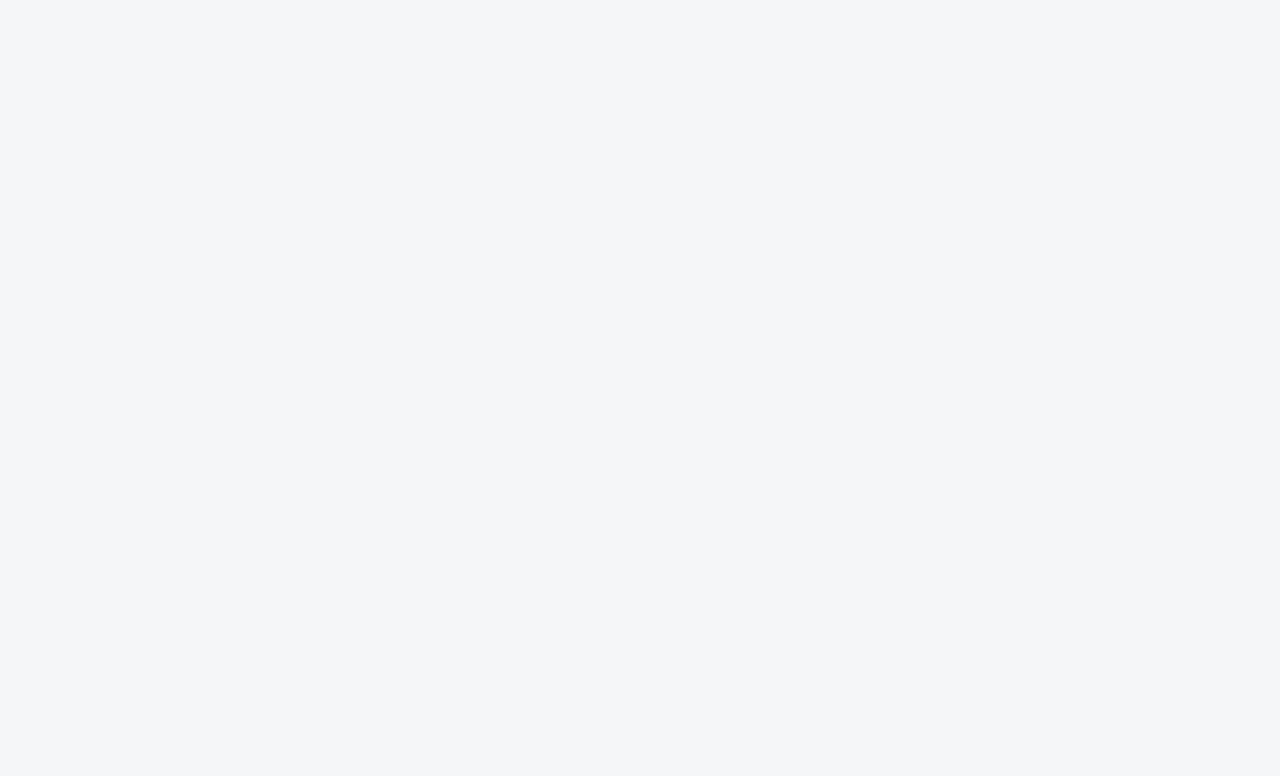
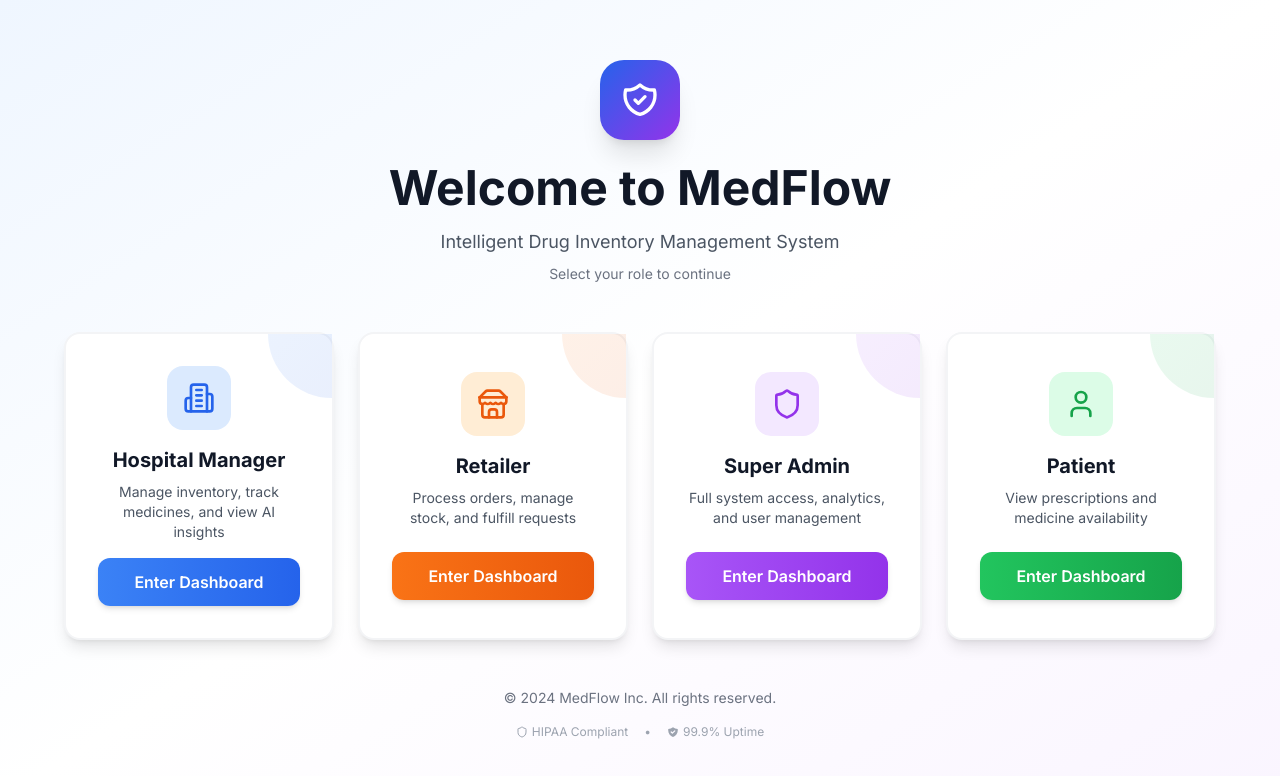
Before and after one commit to orbaps/MedFlow-, a React (Vite) app: page /select-role in a window 1280 px wide. Before the commit this address had no page. Shown: the top 776 px of the page. Built offline with nearby package versions, Linux system fonts and the light colour scheme.

Commit message:
Replace login with role selection: Hospital, Retailer, Super Admin, Patient

```diff
--- a/src/App.tsx
+++ b/src/App.tsx
@@ -4,29 +4,51 @@ import { RootState } from './store';
 import { Layout } from './components/layout/Layout';
 import { HospitalDashboard } from './features/hospital/HospitalDashboard';
 import { RetailerDashboard } from './features/retailer/RetailerDashboard';
-import LoginPage from './features/auth/LoginPage';
+import RoleSelectionPage from './features/auth/RoleSelectionPage';
 
 function App() {
     const { currentRole } = useSelector((state: RootState) => state.role);
-    const { isAuthenticated } = useSelector((state: RootState) => state.auth);
+
+    // Render dashboard based on selected role
+    const renderDashboard = () => {
+        switch (currentRole) {
+            case 'hospital':
+                return <HospitalDashboard />;
+            case 'retailer':
+                return <RetailerDashboard />;
+            case 'superadmin':
+                // TODO: Create SuperAdmin dashboard
+                return <div className="p-8"><h1 className="text-2xl font-bold">Super Admin Dashboard (Coming Soon)</h1></div>;
+            case 'patient':
+                // TODO: Create Patient dashboard
+                return <div className="p-8"><h1 className="text-2xl font-bold">Patient Dashboard (Coming Soon)</h1></div>;
+            default:
+                return <Navigate to="/select-role" />;
+        }
+    };
 
     return (
         <Router>
             <Routes>
-                <Route path="/login" element={!isAuthenticated ? <LoginPage /> : <Navigate to="/" />} />
+                {/* Role Selection Page */}
+                <Route path="/select-role" element={<RoleSelectionPage />} />
 
+                {/* Main Dashboard */}
                 <Route
                     path="/"
                     element={
-                        isAuthenticated ? (
+                        currentRole ? (
                             <Layout>
-                                {currentRole === 'hospital' ? <HospitalDashboard /> : <RetailerDashboard />}
+                                {renderDashboard()}
                             </Layout>
                         ) : (
-                            <Navigate to="/login" />
+                            <Navigate to="/select-role" />
                         )
                     }
                 />
+
+                {/* Redirect any unknown routes to role selection */}
+                <Route path="*" element={<Navigate to="/select-role" />} />
             </Routes>
         </Router>
     );
--- /dev/null
+++ b/src/features/auth/RoleSelectionPage.tsx
@@ -0,0 +1,147 @@
+import React from 'react';
+import { useNavigate } from 'react-router-dom';
+import { useDispatch } from 'react-redux';
+import { setRole } from '../../store/index';
+import { Building2, Store, Shield, User } from 'lucide-react';
+
+const RoleSelectionPage: React.FC = () => {
+    const navigate = useNavigate();
+    const dispatch = useDispatch();
+
+    const roles = [
+        {
+            id: 'hospital',
+            title: 'Hospital Manager',
+            description: 'Manage inventory, track medicines, and view AI insights',
+            icon: Building2,
+            color: 'from-blue-500 to-blue-600',
+            hoverColor: 'hover:from-blue-600 hover:to-blue-700',
+            iconBg: 'bg-blue-100',
+            iconColor: 'text-blue-600',
+        },
+        {
+            id: 'retailer',
+            title: 'Retailer',
+            description: 'Process orders, manage stock, and fulfill requests',
+            icon: Store,
+            color: 'from-orange-500 to-orange-600',
+            hoverColor: 'hover:from-orange-600 hover:to-orange-700',
+            iconBg: 'bg-orange-100',
+            iconColor: 'text-orange-600',
+        },
+        {
+            id: 'superadmin',
+            title: 'Super Admin',
+            description: 'Full system access, analytics, and user management',
+            icon: Shield,
+            color: 'from-purple-500 to-purple-600',
+            hoverColor: 'hover:from-purple-600 hover:to-purple-700',
+            iconBg: 'bg-purple-100',
+            iconColor: 'text-purple-600',
+        },
+        {
+            id: 'patient',
+            title: 'Patient',
+            description: 'View prescriptions and medicine availability',
+            icon: User,
+            color: 'from-green-500 to-green-600',
+            hoverColor: 'hover:from-green-600 hover:to-green-700',
+            iconBg: 'bg-green-100',
+            iconColor: 'text-green-600',
+        },
+    ];
+
+    const handleRoleSelect = (roleId: string) => {
+        dispatch(setRole(roleId as any));
+        navigate('/');
+    };
+
+    return (
+        <div className="min-h-screen flex items-center justify-center bg-gradient-to-br from-blue-50 via-white to-purple-50 px-4 py-12">
+            <div className="max-w-6xl w-full">
+                {/* Header */}
+                <div className="text-center mb-12">
+                    <div className="inline-flex items-center justify-center w-20 h-20 bg-gradient-to-br from-blue-600 to-purple-600 rounded-3xl mb-6 shadow-xl">
+                        <svg className="w-10 h-10 text-white" fill="none" stroke="currentColor" viewBox="0 0 24 24">
+                            <path strokeLinecap="round" strokeLinejoin="round" strokeWidth={2} d="M9 12l2 2 4-4m5.618-4.016A11.955 11.955 0 0112 2.944a11.955 11.955 0 01-8.618 3.04A12.02 12.02 0 003 9c0 5.591 3.824 10.29 9 11.622 5.176-1.332 9-6.03 9-11.622 0-1.042-.133-2.052-.382-3.016z" />
+                        </svg>
+                    </div>
+                    <h1 className="text-4xl md:text-5xl font-bold text-gray-900 mb-4">
+                        Welcome to MedFlow
+                    </h1>
+                    <p className="text-lg text-gray-600 max-w-2xl mx-auto">
+                        Intelligent Drug Inventory Management System
+                    </p>
+                    <p className="text-sm text-gray-500 mt-2">
+                        Select your role to continue
+                    </p>
+                </div>
+
+                {/* Role Cards */}
+                <div className="grid grid-cols-1 md:grid-cols-2 lg:grid-cols-4 gap-6">
+                    {roles.map((role) => {
+                        const Icon = role.icon;
+                        return (
+                            <button
+                                key={role.id}
+                                onClick={() => handleRoleSelect(role.id)}
+                                className="group relative bg-white rounded-2xl p-8 shadow-lg hover:shadow-2xl transition-all duration-300 transform hover:-translate-y-2 border-2 border-gray-100 hover:border-transparent"
+                            >
+                                {/* Gradient overlay on hover */}
+                                <div className={`absolute inset-0 bg-gradient-to-br ${role.color} opacity-0 group-hover:opacity-5 rounded-2xl transition-opacity duration-300`}></div>
+
+                                {/* Content */}
+                                <div className="relative z-10 flex flex-col items-center text-center">
+                                    {/* Icon */}
+                                    <div className={`${role.iconBg} p-4 rounded-2xl mb-4 group-hover:scale-110 transition-transform duration-300`}>
+                                        <Icon className={`w-8 h-8 ${role.iconColor}`} />
+                                    </div>
+
+                                    {/* Title */}
+                                    <h3 className="text-xl font-bold text-gray-900 mb-2">
+                                        {role.title}
+                                    </h3>
+
+                                    {/* Description */}
+                                    <p className="text-sm text-gray-600 mb-4 min-h-[3rem]">
+                                        {role.description}
+                                    </p>
+
+                                    {/* Button */}
+                                    <div className={`w-full py-3 px-4 bg-gradient-to-r ${role.color} ${role.hoverColor} text-white font-semibold rounded-xl transition-all duration-300 shadow-md group-hover:shadow-lg`}>
+                                        Enter Dashboard
+                                    </div>
+                                </div>
+
+                                {/* Decorative corner */}
+                                <div className={`absolute top-0 right-0 w-16 h-16 bg-gradient-to-br ${role.color} opacity-10 rounded-bl-full rounded-tr-2xl`}></div>
+                            </button>
+                        );
+                    })}
+                </div>
+
+                {/* Footer */}
+                <div className="mt-12 text-center">
+                    <p className="text-sm text-gray-500">
+                        © 2024 MedFlow Inc. All rights reserved.
+                    </p>
+                    <div className="flex items-center justify-center gap-4 mt-4 text-xs text-gray-400">
+                        <span className="flex items-center gap-1">
+                            <Shield className="w-3 h-3" />
+                            HIPAA Compliant
+                        </span>
+                        <span>•</span>
+                        <span className="flex items-center gap-1">
+                            <svg className="w-3 h-3" fill="currentColor" viewBox="0 0 20 20">
+                                <path fillRule="evenodd" d="M2.166 4.999A11.954 11.954 0 0010 1.944 11.954 11.954 0 0017.834 5c.11.65.166 1.32.166 2.001 0 5.225-3.34 9.67-8 11.317C5.34 16.67 2 12.225 2 7c0-.682.057-1.35.166-2.001zm11.541 3.708a1 1 0 00-1.414-1.414L9 10.586 7.707 9.293a1 1 0 00-1.414 1.414l2 2a1 1 0 001.414 0l4-4z" clipRule="evenodd" />
+                            </svg>
+                            99.9% Uptime
+                        </span>
+                    </div>
+                </div>
+            </div>
+        </div>
+    );
+};
+
+export default RoleSelectionPage;
--- a/src/types/index.ts
+++ b/src/types/index.ts
@@ -1,4 +1,4 @@
-export type Role = 'super_admin' | 'hospital' | 'retailer' | 'patient';
+export type Role = 'hospital' | 'retailer' | 'superadmin' | 'patient';
 
 export interface User {
     id: string;
```
